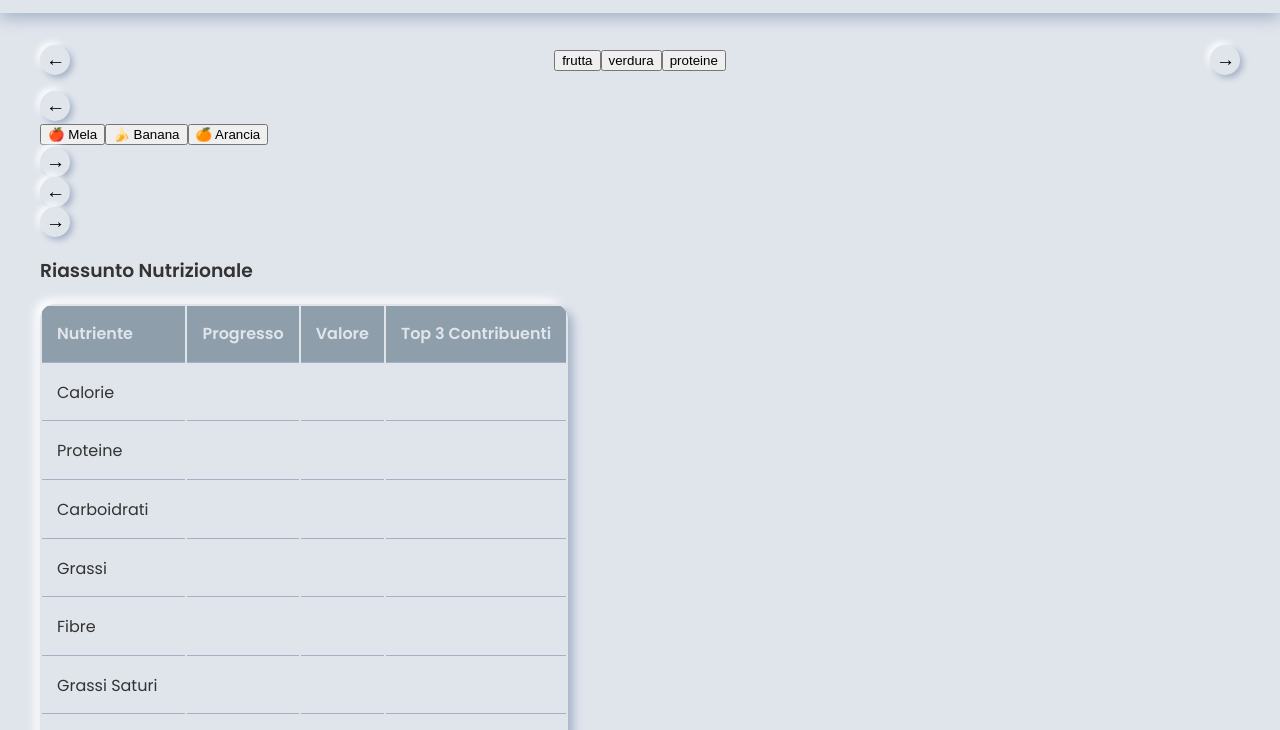
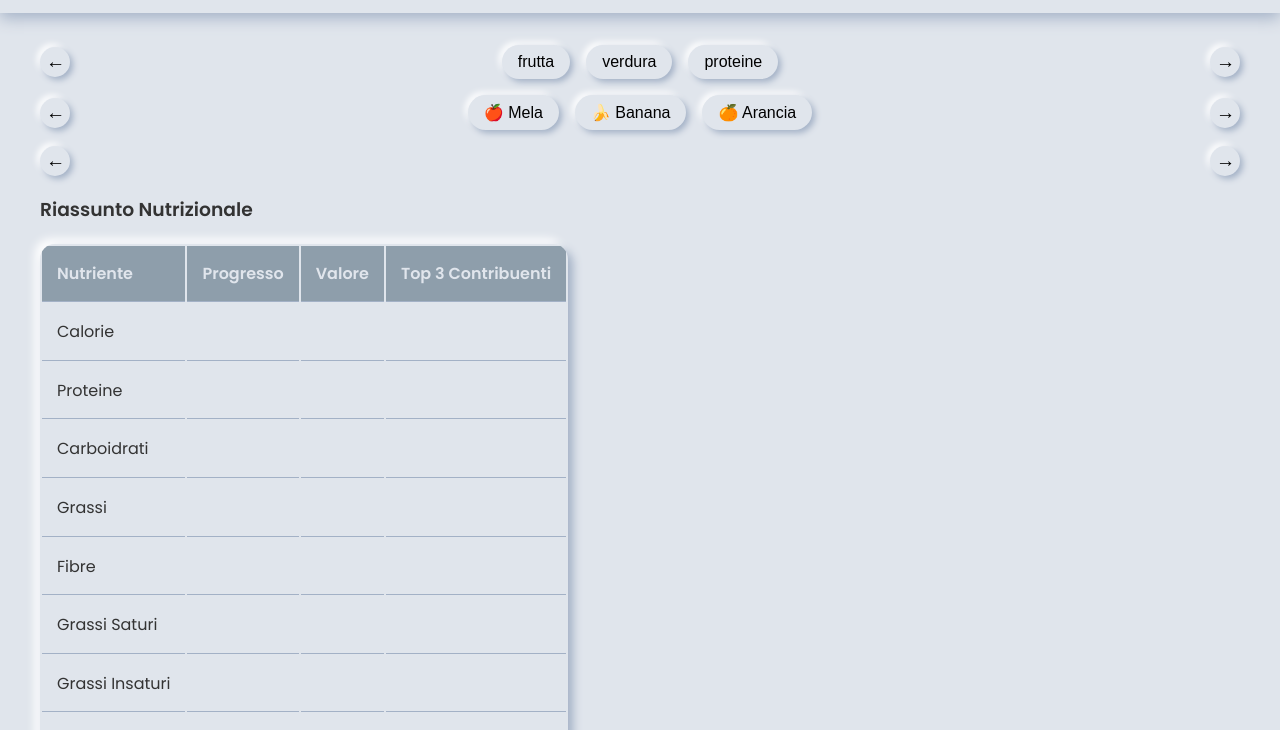
Before and after one commit to micmer-git/buonGPT, a plain HTML site: page index.html in a window 1280 px wide. Shown: the part 70-800 px from the top of the page. Drawn offline with Linux system fonts and the light colour scheme.

Commit message:
Update style.css

```diff
--- a/style.css
+++ b/style.css
@@ -153,16 +153,33 @@ main {
     }
 }
 
-.category-slider {
+.category-slider,
+.food-slider,
+.portion-slider {
     display: flex;
     align-items: center;
     justify-content: space-between;
     margin-bottom: 1rem;
 }
 
-.category-button-container {
+.button-container {
     display: flex;
     gap: 1rem;
+}
+
+.slider-button {
+    background: var(--primary-color);
+    border: none;
+    border-radius: 30px;
+    padding: 0.5rem 1rem;
+    font-size: 1rem;
+    cursor: pointer;
+    box-shadow: 3px 3px 6px var(--shadow-dark), -3px -3px 6px var(--shadow-light);
+    transition: all 0.3s ease;
+}
+
+.slider-button:hover {
+    box-shadow: inset 3px 3px 6px var(--shadow-dark), inset -3px -3px 6px var(--shadow-light);
 }
 
 .slider-arrow {
@@ -180,3 +197,9 @@ main {
 .slider-arrow:hover {
     box-shadow: inset 3px 3px 6px var(--shadow-dark), inset -3px -3px 6px var(--shadow-light);
 }
+
+.portion-control {
+    display: flex;
+    align-items: center;
+    gap: 0.5rem;
+}
```
